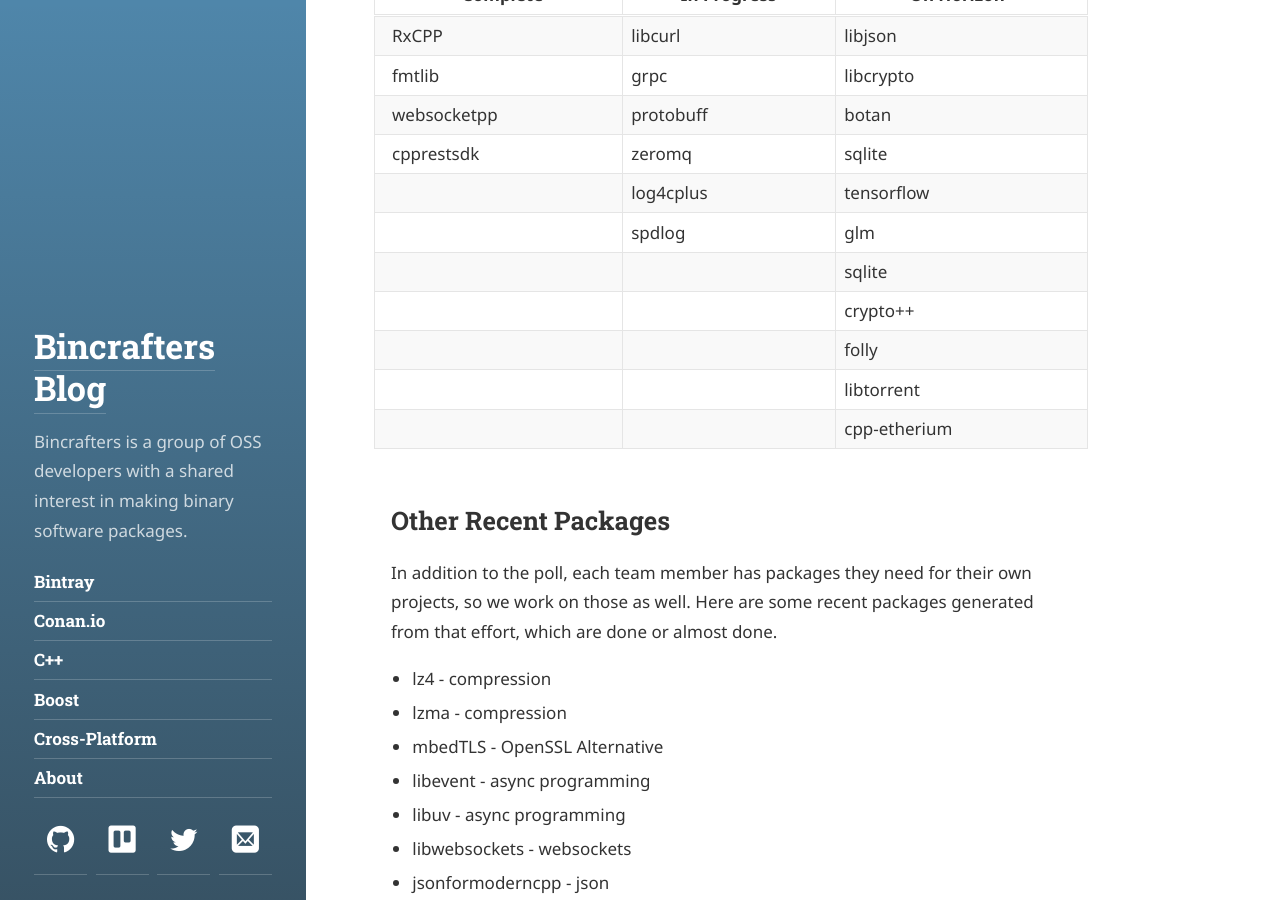
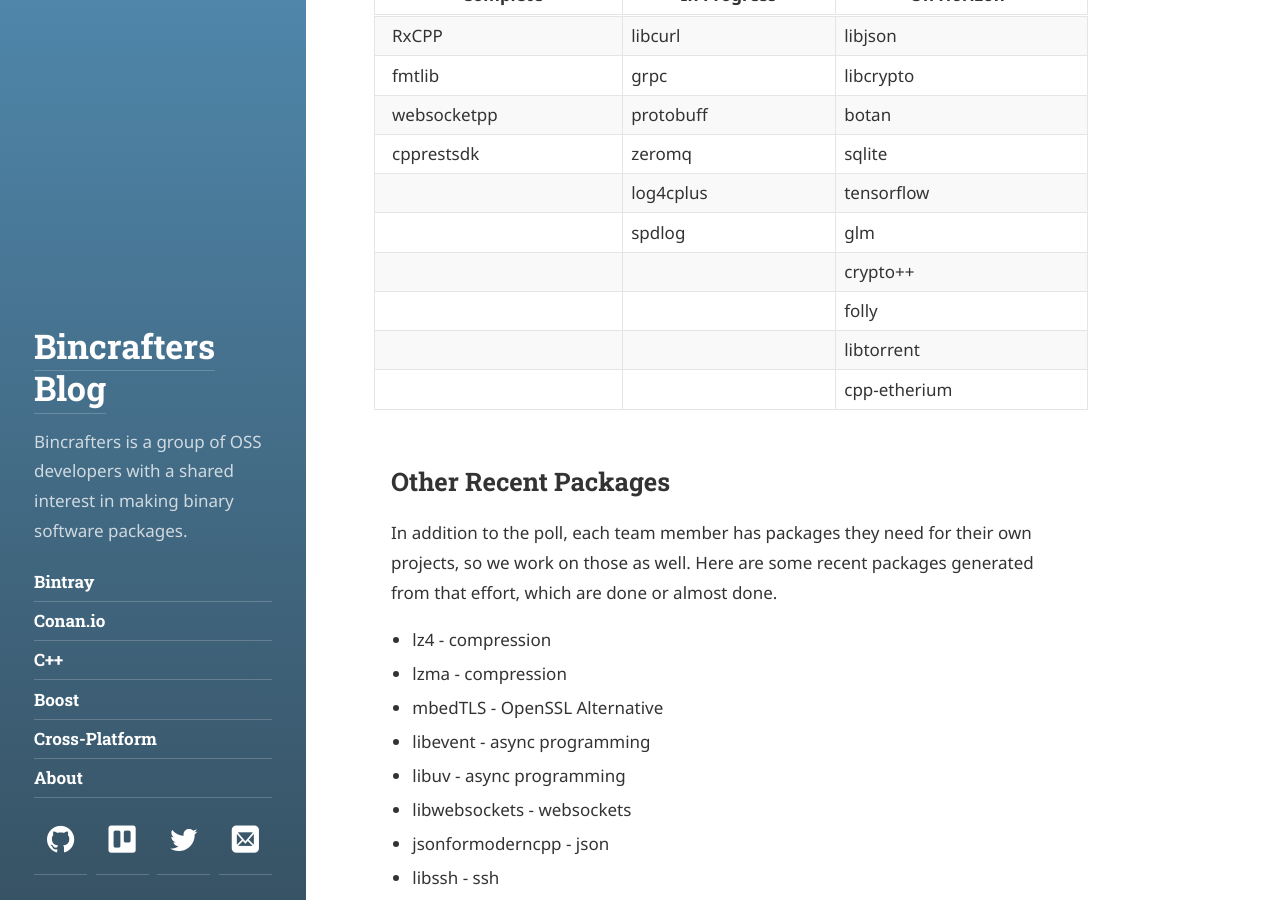
Before and after one commit to bincrafters/bincrafters.github.io, a Jekyll site: the page built from _posts/2017-11-06-Bincrafters-Status-Update.md, in a window 1280 px wide and 900 px high, scrolled down 1432 px. Built offline with Jekyll 4.4.1, drawn with Linux system fonts in a browser that asks for light colours; some web fonts are replaced.

Commit message:
remove dup sqlite

```diff
--- a/_posts/2017-11-06-Bincrafters-Status-Update.md
+++ b/_posts/2017-11-06-Bincrafters-Status-Update.md
@@ -31,7 +31,6 @@ The poll also really gave us a good indication of where to focus future efforts
 |cpprestsdk      |  zeromq        | sqlite
 |                     |  log4cplus      | tensorflow
 |                     |  spdlog          | glm
-|                     |                     | sqlite
 |                     |                     | crypto++
 |                     |                     | folly
 |                     |                     | libtorrent
```
